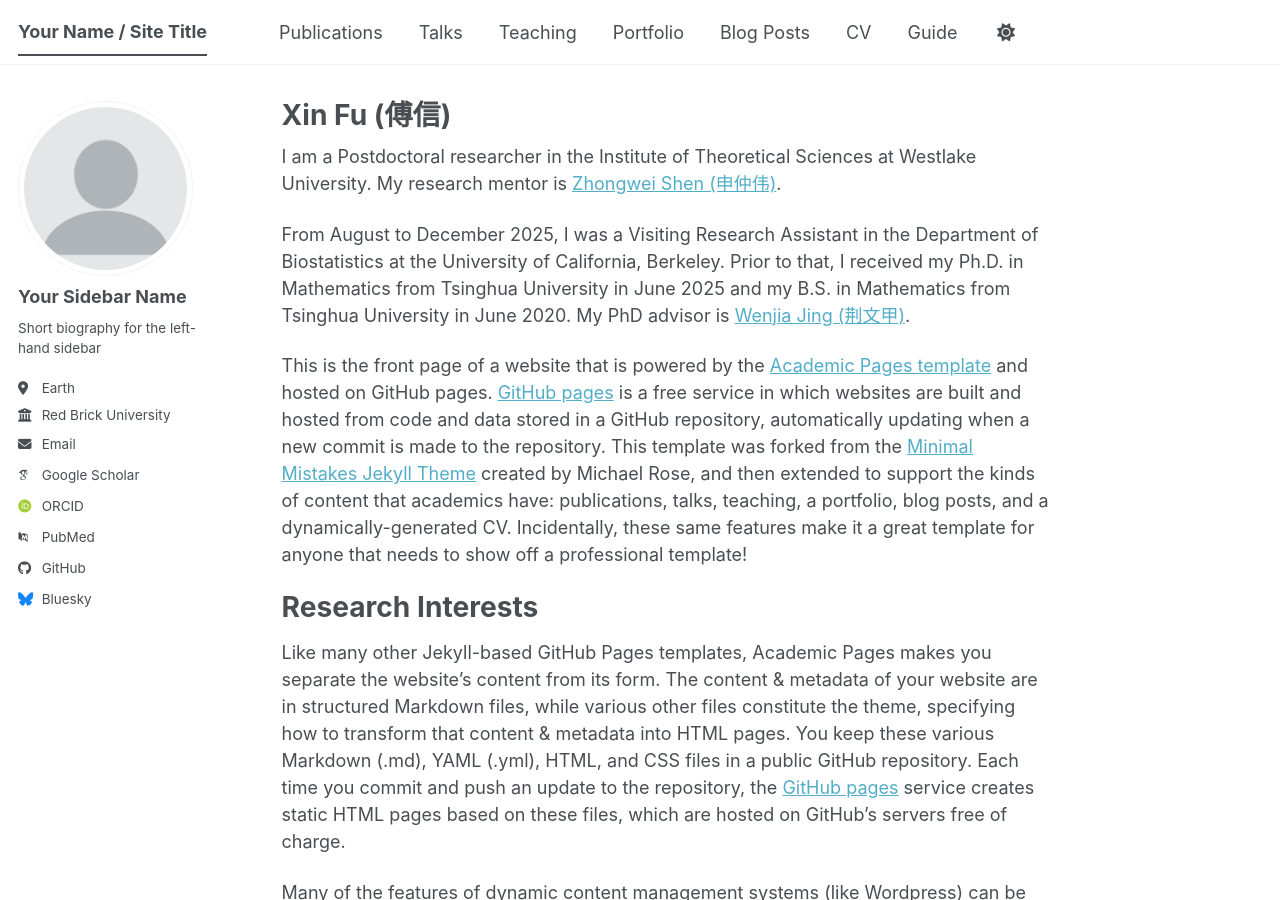
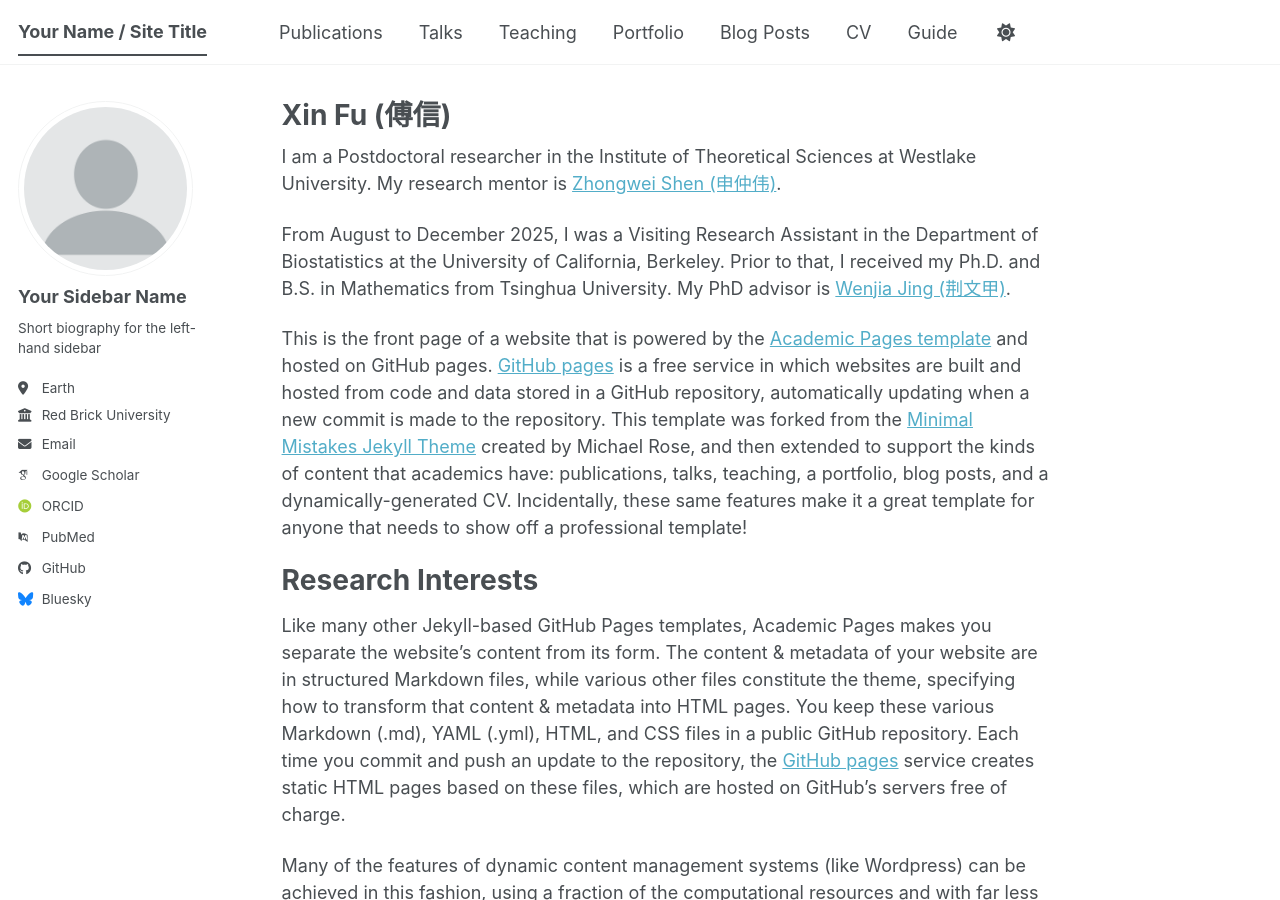
Before and after one commit to XinFu99-droid/xinfu99.github.io, a Jekyll site: the page built from _pages/about.md, in a window 1280 px wide and 900 px high. Built offline with Jekyll 4.4.1, drawn with Linux system fonts in a browser that asks for light colours; some web fonts are replaced; a script bundle is joined from its source files by our own code; library files that are not in the unit come from our copies.

Commit message:
Update about.md

```diff
--- a/_pages/about.md
+++ b/_pages/about.md
@@ -9,7 +9,7 @@ redirect_from:
 
 I am a Postdoctoral researcher in the Institute of Theoretical Sciences at Westlake University. My research mentor is [Zhongwei Shen (申仲伟)](https://scholar.google.com/citations?user=aS4pZfoAAAAJ&hl=en).
 
-From August to December 2025, I was a Visiting Research Assistant in the Department of Biostatistics at the University of California, Berkeley. Prior to that, I received my Ph.D. in Mathematics from Tsinghua University in June 2025 and my B.S. in Mathematics from Tsinghua University in June 2020. My PhD advisor is [Wenjia Jing (荆文甲)](https://sites.google.com/view/math-wenjiajing/welcome).
+From August to December 2025, I was a Visiting Research Assistant in the Department of Biostatistics at the University of California, Berkeley. Prior to that, I received my Ph.D. and B.S. in Mathematics from Tsinghua University. My PhD advisor is [Wenjia Jing (荆文甲)](https://sites.google.com/view/math-wenjiajing/welcome).
 
 This is the front page of a website that is powered by the [Academic Pages template](https://github.com/academicpages/academicpages.github.io) and hosted on GitHub pages. [GitHub pages](https://pages.github.com) is a free service in which websites are built and hosted from code and data stored in a GitHub repository, automatically updating when a new commit is made to the repository. This template was forked from the [Minimal Mistakes Jekyll Theme](https://mmistakes.github.io/minimal-mistakes/) created by Michael Rose, and then extended to support the kinds of content that academics have: publications, talks, teaching, a portfolio, blog posts, and a dynamically-generated CV. Incidentally, these same features make it a great template for anyone that needs to show off a professional template!
 
```
